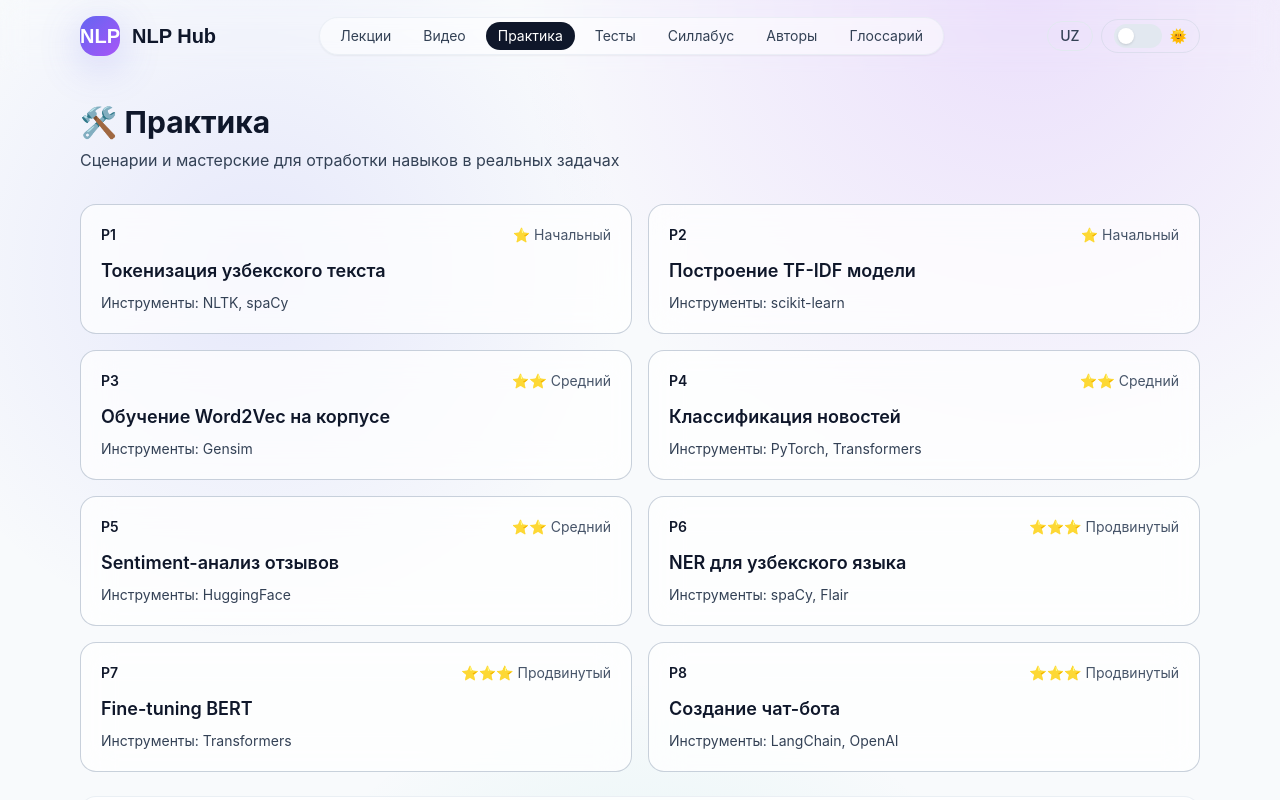
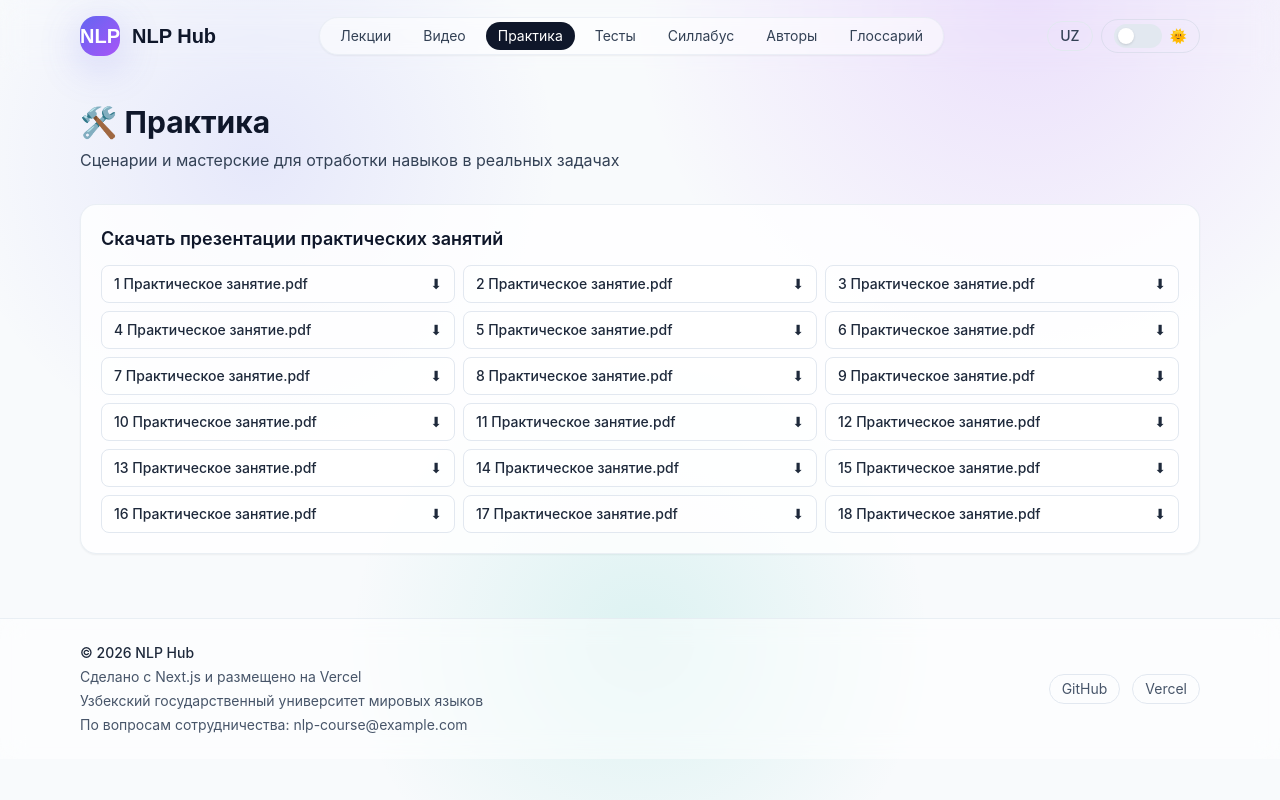
Before and after one commit to kasperskycomuz/NLP_web, a Next.js app: page /ru/practice in a window 1280 px wide. Shown: the top 800 px of the page. Built offline with nearby package versions, Linux system fonts and the light colour scheme.

Commit message:
practice

```diff
--- a/app/[locale]/practice/page.tsx
+++ b/app/[locale]/practice/page.tsx
@@ -1,5 +1,4 @@
 import { PageHeader } from '@/components/page-header';
-import { practiceItems } from '@/content/practice';
 import { Locale } from '@/i18n';
 import { useTranslations } from 'next-intl';
 import { setRequestLocale } from 'next-intl/server';
@@ -7,7 +6,6 @@ import { setRequestLocale } from 'next-intl/server';
 export default function PracticePage({ params }: { params: { locale: Locale } }) {
   setRequestLocale(params.locale);
   const t = useTranslations('pages.practice');
-  const locale = params.locale;
 
   const presentations = [
     '1 Практическое занятие.pdf',
@@ -32,19 +30,6 @@ export default function PracticePage({ params }: { params: { locale: Locale } })
   return (
     <div className="space-y-6">
       <PageHeader title={t('title')} subtitle={t('subtitle')} />
-      <div className="grid gap-4 md:grid-cols-2">
-        {practiceItems.map((item) => (
-          <div key={item.code} className="glass card-hover flex flex-col justify-between rounded-2xl p-5">
-            <div className="flex items-center justify-between text-sm text-slate-600 dark:text-slate-300">
-              <span className="font-semibold text-slate-900 dark:text-white">{item.code}</span>
-              <span>{item.level[locale]}</span>
-            </div>
-            <div className="mt-3 text-lg font-semibold text-slate-900 dark:text-white">{item.title[locale]}</div>
-            <div className="mt-2 text-sm text-slate-700 dark:text-slate-200">Инструменты: {item.tools}</div>
-          </div>
-        ))}
-      </div>
-
       <div className="rounded-2xl border border-slate-200/70 bg-white/80 p-5 shadow-sm dark:border-slate-800 dark:bg-slate-900/70">
         <div className="mb-3 text-lg font-semibold text-slate-900 dark:text-white">Скачать презентации практических занятий</div>
         <div className="grid gap-2 sm:grid-cols-2 md:grid-cols-3">
```
